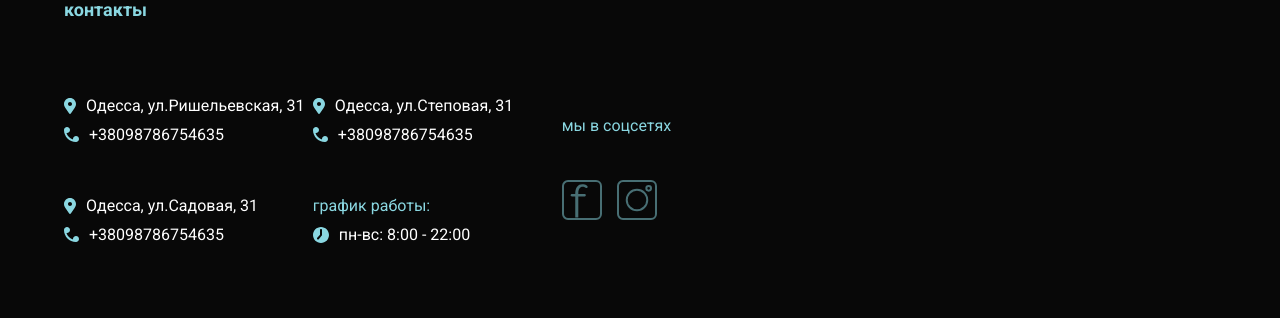
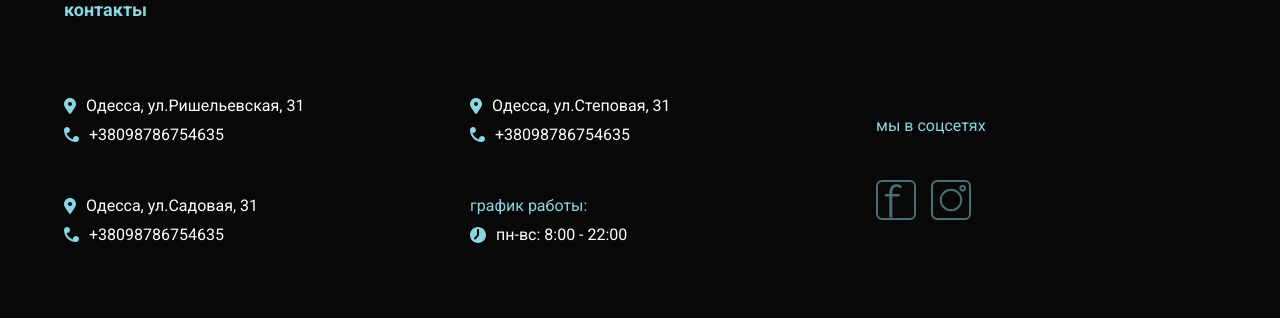
Before and after one commit to Juliet-Manoilo/Coffee-Shop-Vue, a Vue app: page /contacts in a window 1280 px wide. Shown: the part 314-632 px from the top of the page. Built offline with nearby package versions, Linux system fonts and the light colour scheme; what @splidejs/vue-splide would draw is missing.

Commit message:
:bug: bugs fixed

```diff
--- a/src/App.vue
+++ b/src/App.vue
@@ -319,4 +319,8 @@ export default {
   height: 50%;
   background-color: $black;
 }
+
+.bm-item-list {
+  color: $main-color;
+}
 </style>
--- a/src/components/sections/Form.vue
+++ b/src/components/sections/Form.vue
@@ -1,6 +1,5 @@
 <template>
   <section class="form">
-    <Icon icon="tracery" class="form__icon" />
     <div class="form__wrapper">
       <h1 class="form__title">с удовольствием поможем подобрать лучший кофе</h1>
       <form action="#" method="POST" class="form__post">
--- a/src/components/sections/Video.vue
+++ b/src/components/sections/Video.vue
@@ -37,6 +37,7 @@ export default {
   font-weight: 500;
   z-index: 100;
   margin-bottom: 50px;
+  background-image: url("/assets/slide2.png");
   &__bcg {
     width: 100%;
     z-index: 100;
@@ -56,11 +57,17 @@ export default {
     font-size: $logo;
     font-family: $logo-font;
     letter-spacing: 2px;
+    @media (max-width: 1000px) {
+      font-size: $mobile-subtitle;
+    }
   }
   &__title {
     font-size: $title;
     font-family: $title-font;
     font-weight: 500;
+    @media (max-width: 1000px) {
+      font-size: $nav-logo;
+    }
   }
   &__description {
     font-size: $nav-logo;
--- a/src/views/Contacts.vue
+++ b/src/views/Contacts.vue
@@ -135,6 +135,7 @@ export default {
   &__adresses {
     display: flex;
     width: 80%;
+    justify-content: space-between;
   }
   &__col {
     min-width: 27%;
@@ -143,6 +144,7 @@ export default {
     flex-direction: column;
     justify-content: space-around;
     color: $white;
+    margin-right: 30px;
     &--social {
       color: $main-color;
       display: flex;
```
